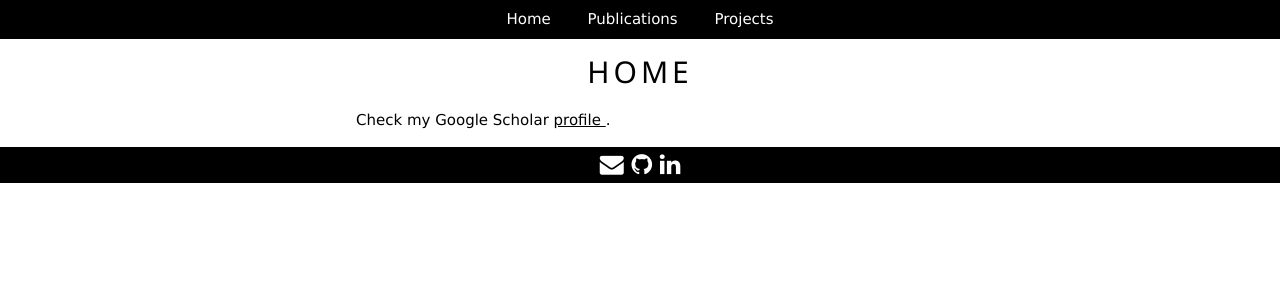
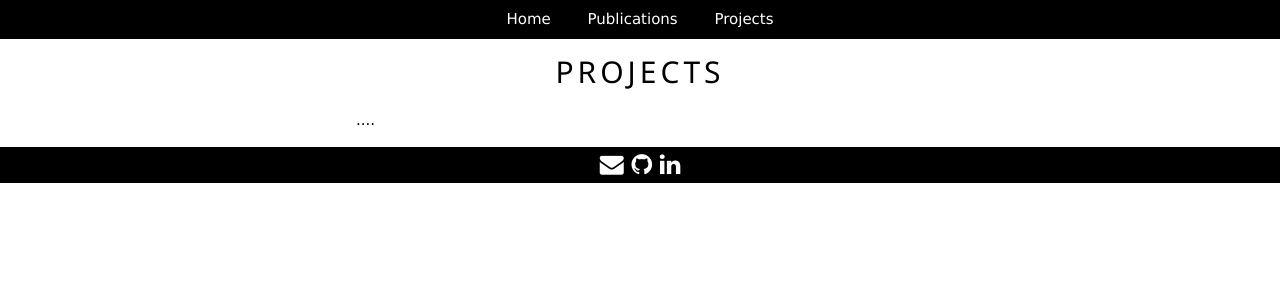
Before and after one commit to maawad/maawad.github.io, a Jekyll site: the page built from projects/index.html, in a window 1280 px wide. Shown: the top 300 px of the page. Built offline with Jekyll 4.4.1, drawn with Linux system fonts in a browser that asks for light colours; nearby versions of some CDN libraries.

Commit message:
page names

```diff
--- a/projects/index.html
+++ b/projects/index.html
@@ -4,9 +4,9 @@ title: Projects
 ---
 <div class="blurb">
 	<!-- Home -->
-	<h2 class="w3-wide">HOME</h2>
+	<h2 class="w3-wide">PROJECTS</h2>
 		<p class="w3-justify">
-		Check my Google Scholar <a href="https://scholar.google.com/citations?user=9e0mCHIAAAAJ&hl=en"> profile </a>.
+		....
 	 	</p>
 	</section>
 </div><!-- /.blurb -->
--- a/publications/index.html
+++ b/publications/index.html
@@ -4,9 +4,9 @@ title: Publications
 ---
 <div class="blurb">
 	<!-- Home -->
-	<h2 class="w3-wide">HOME</h2>
+	<h2 class="w3-wide">PUBLICATIONS</h2>
 		<p class="w3-justify">
-		Check my Google Scholar <a href="https://scholar.google.com/citations?user=9e0mCHIAAAAJ&hl=en"> profile </a>.
+		Check my Google Scholar <a href="https://scholar.google.com/citations?user=9e0mCHIAAAAJ&hl=en">profile</a>.
 	 	</p>
 	</section>
 </div><!-- /.blurb -->
```
